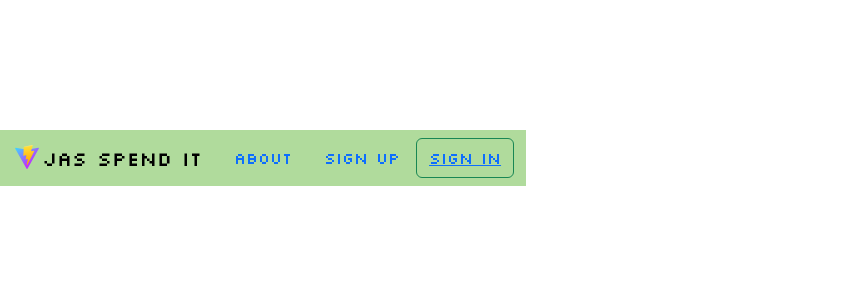
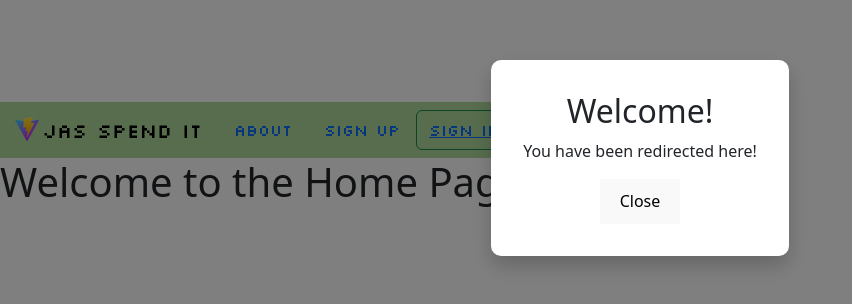
Before and after one commit to jjelybean/jas-spend-it, a React (Vite) app in the folder jas-spend-it/: page /dashboard in a window 1280 px wide. Shown: the part 242-546 px from the top of the page, without its empty margins (0-852 px from the left). Built offline with nearby package versions, Linux system fonts and the light colour scheme.

Commit message:
added popup, everything is not designed yet

```diff
--- a/jas-spend-it/src/App.jsx
+++ b/jas-spend-it/src/App.jsx
@@ -10,6 +10,7 @@ import Landing from './components/landing'
 import Signup from './components/signup'
 import About from './components/about'
 import Sign_in from './components/sign_in'
+import Dashboard from './components/dashboard'
 
 function App() {
 
@@ -23,6 +24,7 @@ function App() {
          <Route path='/sign-up' element={<Signup/>}></Route>
          <Route path='/about' element={<About/>}></Route>
          <Route path='/sign-in' element={<Sign-in/>}></Route>
+         <Route path='/dashboard' element={<Dashboard/>}></Route>
       </Routes>
     </Router>
 
--- a/jas-spend-it/src/components/dashboard.jsx
+++ b/jas-spend-it/src/components/dashboard.jsx
@@ -1,8 +1,26 @@
-import React from 'react'
+import React, { useState, useEffect } from 'react'
+import Popup from './popup'
 
 function Dashboard() {
+
+  const [showPopup, setShowPopup] = useState(false)
+
+  useEffect(() => {
+    setShowPopup(true)
+  }, [])
+
+  const handleClose = () => {
+    setShowPopup(false)
+  }
+
   return (
     <div>
+
+      <h1>Welcome to the Home Page</h1>
+
+      {showPopup && (
+        <Popup message="You have been redirected here!" onClose={handleClose} />
+      )}
 
     </div>
   )
--- /dev/null
+++ b/jas-spend-it/src/components/popup.jsx
@@ -0,0 +1,17 @@
+
+import React from 'react'
+import '../components/styles/popup.css'
+
+const Popup = ({ message, onClose }) => {
+  return (
+    <div className="popup-overlay">
+      <div className="popup-content">
+        <h2>Welcome!</h2>
+        <p>{message}</p>
+        <button onClick={onClose}>Close</button>
+      </div>
+    </div>
+  )
+}
+
+export default Popup
--- a/jas-spend-it/src/components/signup.jsx
+++ b/jas-spend-it/src/components/signup.jsx
@@ -1,10 +1,13 @@
-import React, { useState } from 'react'
+import React, { useState, useEffect } from 'react'
 import "../styles/forms.css"
 import supabase from '../supabaseClient';
+import { useNavigate } from 'react-router-dom';
 
 
 
 export default function Signup() {
+
+  const navigate = useNavigate ();
 
      const [formData, setFormData]= useState ({
         first_name:"",
@@ -37,6 +40,8 @@ export default function Signup() {
       setStatus("Signup successful!");
       setFormData({ first_name: "", last_name: "", email: "", password: "" });
     }
+
+     navigate('/dashboard');
   }
 
 
--- /dev/null
+++ b/jas-spend-it/src/components/styles/popup.css
@@ -0,0 +1,21 @@
+.popup-overlay {
+  position: fixed;
+  top: 0;
+  left: 0;
+  height: 100%;
+  width: 100%;
+  background: rgba(0, 0, 0, 0.5);
+  display: flex;
+  justify-content: center;
+  align-items: center;
+  z-index: 999;
+}
+
+.popup-content {
+  background: white;
+  padding: 2rem;
+  border-radius: 10px;
+  text-align: center;
+  max-width: 400px;
+  box-shadow: 0 10px 20px rgba(0, 0, 0, 0.2);
+}
```
